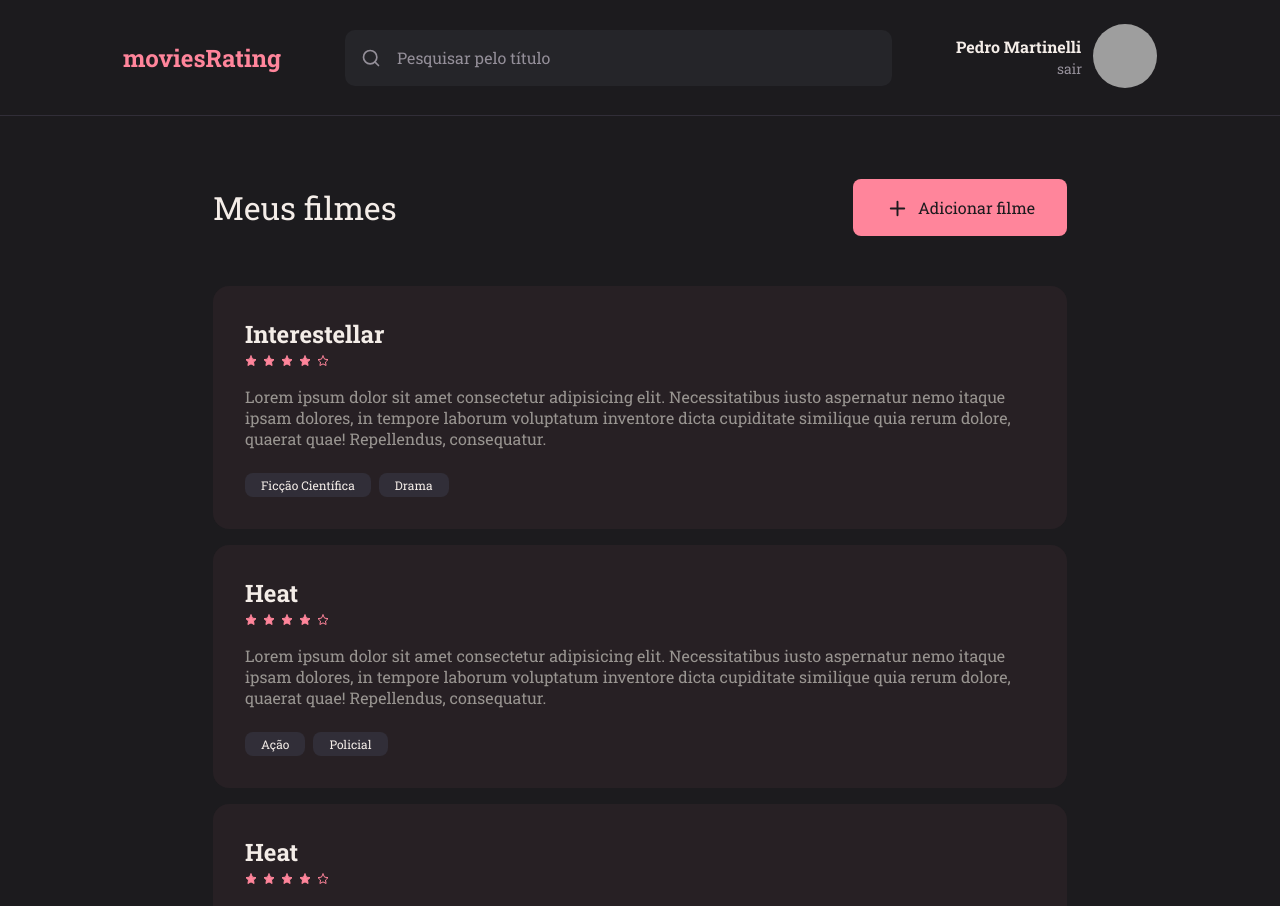
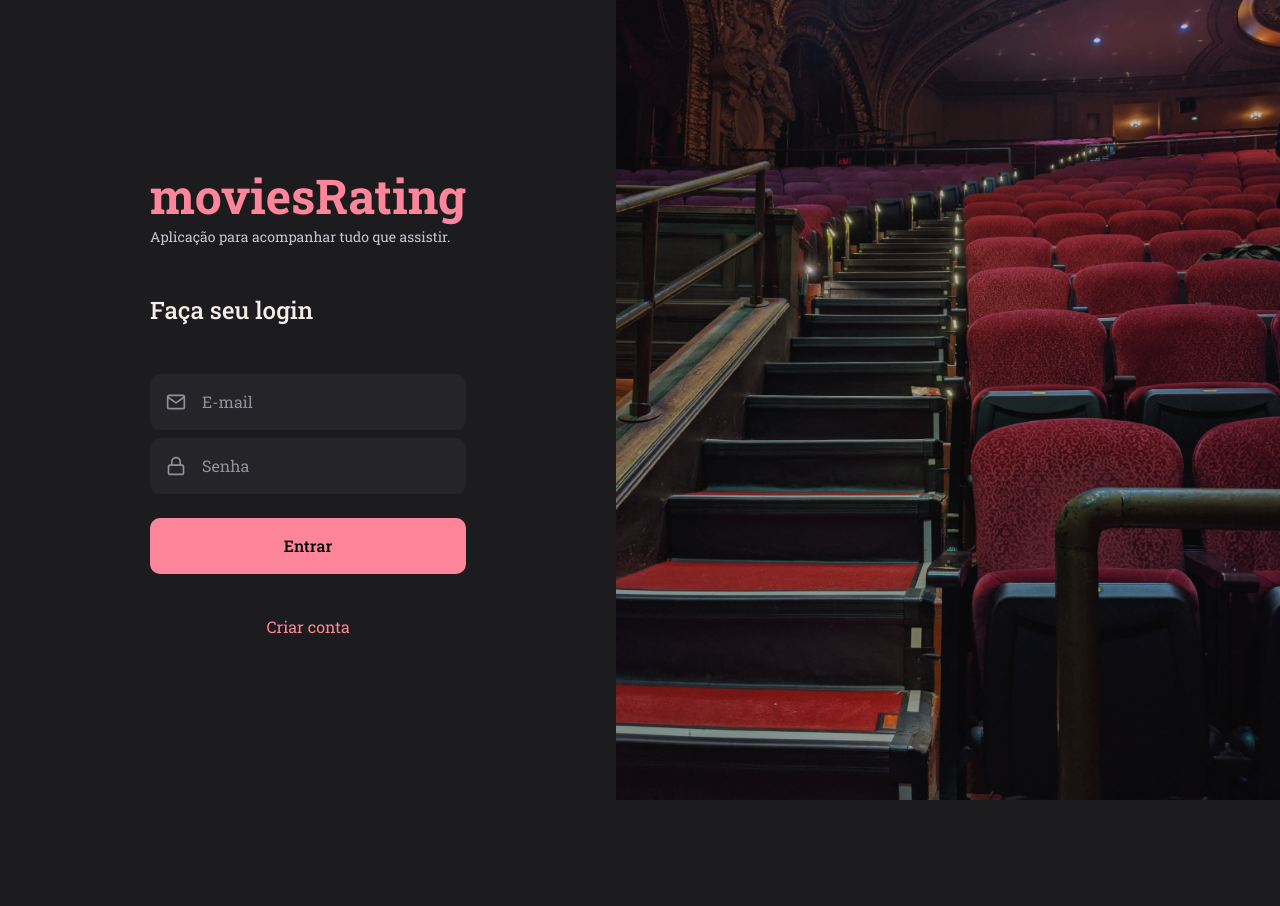
Before and after one commit to pedromartinelli/Movies-Rating_Web, a React (Vite) app: page / in a window 1280 px wide. After the commit the page ends 800 px from the top, so only its background shows below. Built offline with nearby package versions, Linux system fonts and the light colour scheme; grey boxes are pictures that could not be loaded.

Commit message:
Instalando o axios e configurando na api.js na pasta services

```diff
--- a/package.json
+++ b/package.json
@@ -9,6 +9,7 @@
     "preview": "vite preview"
   },
   "dependencies": {
+    "axios": "^1.1.2",
     "react": "^18.2.0",
     "react-dom": "^18.2.0",
     "react-icons": "^4.4.0",
--- a/src/routes/index.jsx
+++ b/src/routes/index.jsx
@@ -4,9 +4,9 @@ import { AppRoutes } from "./app.routes";
 import { AuthRoutes } from "./auth.routes";
 
 export function Routes() {
-  return(
+  return (
     <BrowserRouter>
-      <AppRoutes />
+      <AuthRoutes />
     </BrowserRouter>
   );
 };
--- /dev/null
+++ b/src/services/api.js
@@ -0,0 +1,5 @@
+import axios from 'axios';
+
+export const api = axios.create({
+  baseURL: 'http://localhost:3333'
+});
```
Also changed, not shown: 1 other file (tests, documents, lock files or other folders).
